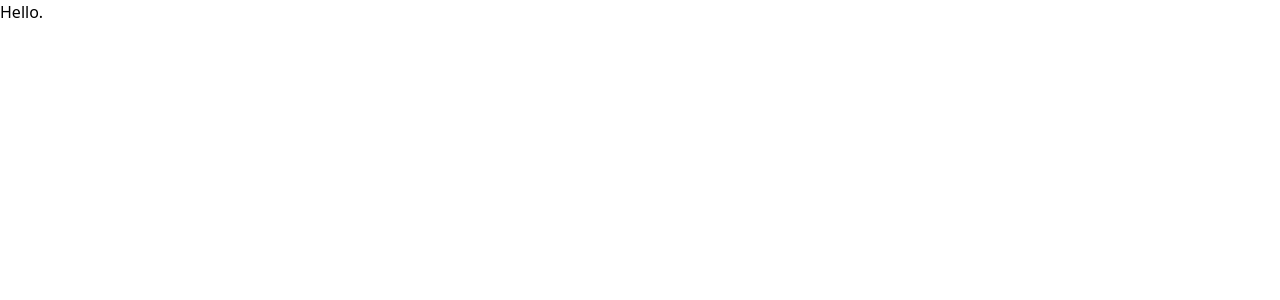
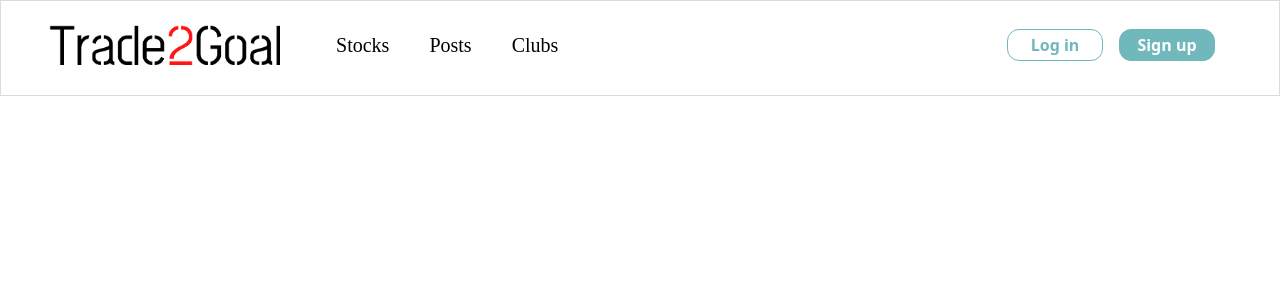
Before and after one commit to footballStock/client, a React app: page / in a window 1280 px wide. Shown: the top 300 px of the page. Built offline with nearby package versions, Linux system fonts and the light colour scheme.

Commit message:
[#2] feat : overview header styles
- header components styling
- 사진을 위한 types 추가 (file-loader)

```diff
--- a/package.json
+++ b/package.json
@@ -35,6 +35,7 @@
     "css-loader": "^6.8.1",
     "eslint": "^8.50.0",
     "eslint-plugin-prettier": "^5.0.0",
+    "file-loader": "^6.2.0",
     "html-webpack-plugin": "^5.5.3",
     "jest": "^29.7.0",
     "jest-environment-jsdom": "^29.7.0",
--- a/src/App.tsx
+++ b/src/App.tsx
@@ -1,9 +1,10 @@
 import React from 'react';
+import Header from './components/Header';
 
 const App = (): JSX.Element => {
   return (
     <div>
-      <h2>Hello.</h2>
+      <Header />
     </div>
   );
 };
--- /dev/null
+++ b/src/components/Header.tsx
@@ -0,0 +1,35 @@
+import React from 'react';
+import Trade2Goal from '../static/Trade2Goal.png';
+import NavButton from './NavButton';
+import Login from './Login';
+import SignUp from './SignUp';
+
+const Header = () => {
+  return (
+    <header
+      id="header"
+      className="w-full h-24 border border-solid border-custom-gray">
+      <nav id="navbar" className="flex justify-between px-12 py-6">
+        <div className="flex items-center">
+          <div id="logo">
+            <img src={Trade2Goal} alt="Trade2Goal" className="h-10" />
+          </div>
+
+          <div
+            id="menu"
+            className="flex items-center justify-between ml-4 text-lg">
+            <NavButton>Stocks</NavButton>
+            <NavButton>Posts</NavButton>
+            <NavButton>Clubs</NavButton>
+          </div>
+        </div>
+        <div id="header-buttons" className="flex items-center mr-4 space-x-4">
+          <Login />
+          <SignUp />
+        </div>
+      </nav>
+    </header>
+  );
+};
+
+export default Header;
--- /dev/null
+++ b/src/components/Login.tsx
@@ -0,0 +1,13 @@
+import React from 'react';
+
+const Login = (props: React.PropsWithChildren) => {
+  return (
+    <button className="w-24 h-8 ml-10 bg-white border rounded-xl border-custom-green">
+      <div className="text-base font-bold text-center text-custom-green">
+        Log in
+      </div>
+    </button>
+  );
+};
+
+export default Login;
--- /dev/null
+++ b/src/components/NavButton.tsx
@@ -0,0 +1,11 @@
+import React from 'react';
+
+const NavButton = (props: React.PropsWithChildren) => {
+  return (
+    <button className="text-black text-xl font-normal font-['Itim'] ml-10">
+      {props.children}
+    </button>
+  );
+};
+
+export default NavButton;
--- /dev/null
+++ b/src/components/SignUp.tsx
@@ -0,0 +1,11 @@
+import React from 'react';
+
+const SignUp = (props: React.PropsWithChildren) => {
+  return (
+    <button className="w-24 h-8 ml-10 border bg-custom-green rounded-xl border-custom-green">
+      <div className="text-base font-bold text-center text-white">Sign up</div>
+    </button>
+  );
+};
+
+export default SignUp;
--- /dev/null
+++ b/src/types.ts
@@ -0,0 +1 @@
+declare module '*.png';
--- a/tailwind.config.js
+++ b/tailwind.config.js
@@ -2,7 +2,12 @@
 module.exports = {
   content: ['./src/**/*.{html,js,jsx,ts,tsx}'],
   theme: {
-    extend: {},
+    extend: {
+      colors: {
+        'custom-gray': '#DBDBDB',
+        'custom-green': '#70B8BC',
+      },
+    },
   },
   plugins: [],
 };
--- a/tsconfig.json
+++ b/tsconfig.json
@@ -16,6 +16,7 @@
       "@components/*": ["components/*"],
       "@pages/*": ["pages/*"]
     },
+    "typeRoots": ["src/types"],
     "allowSyntheticDefaultImports": true,
     "esModuleInterop": true,
     "forceConsistentCasingInFileNames": true
```
Also changed, not shown: 2 other files (tests, documents, lock files or other folders).
